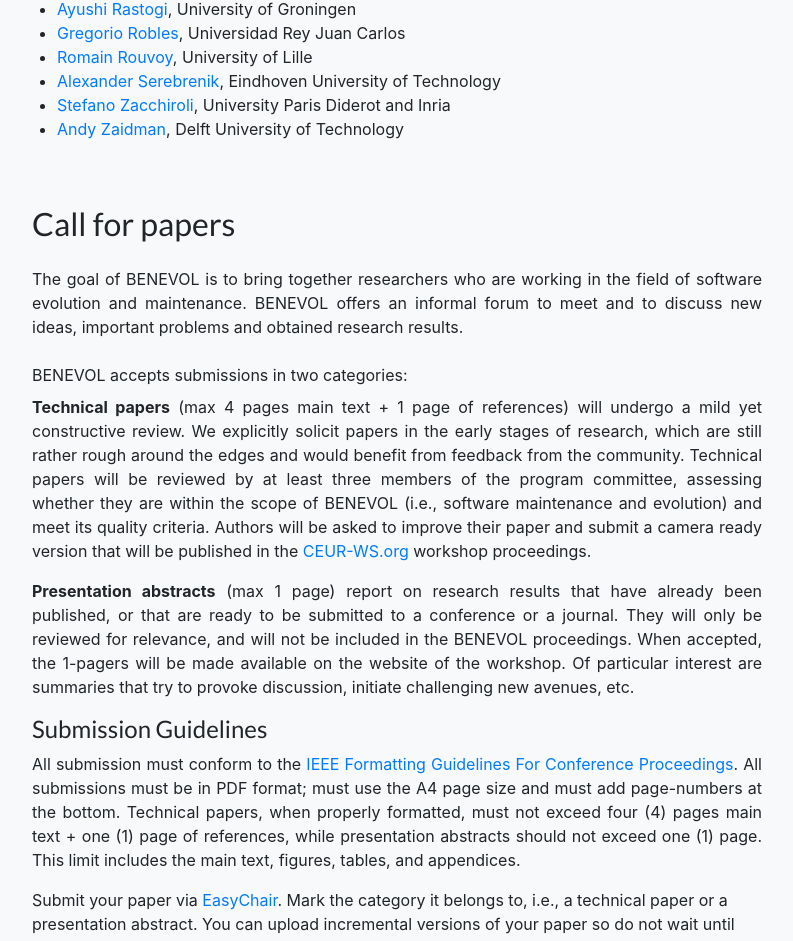
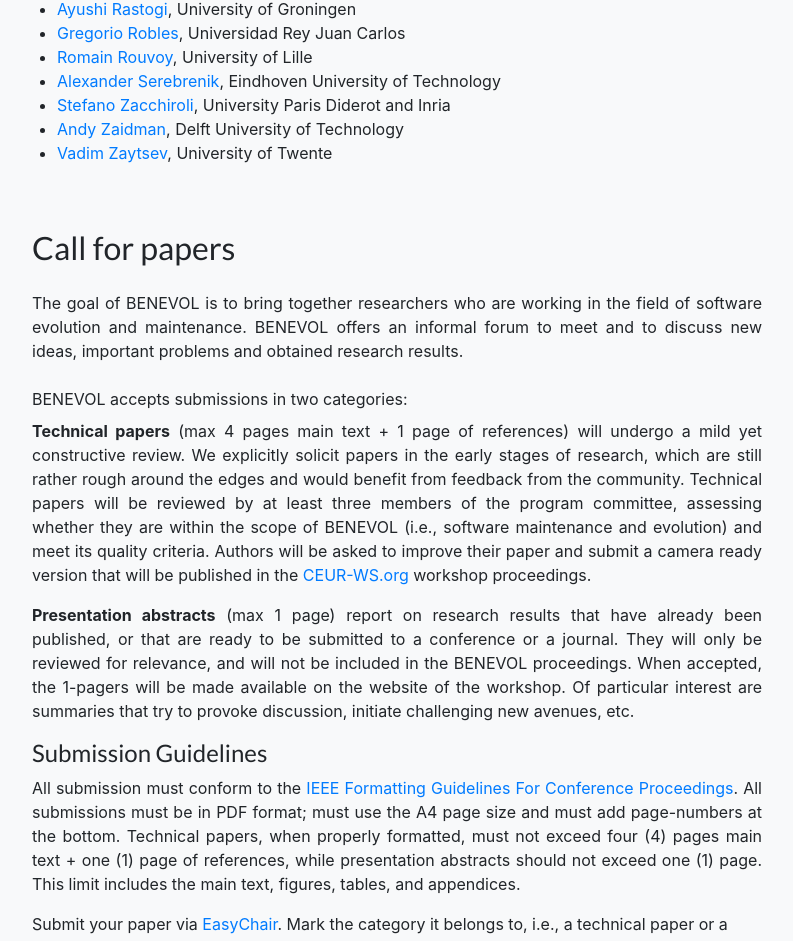
Before and after one commit to benevol2021/benevol2021.github.io, a website with bundled scripts: page index.html in a window 1280 px wide. Shown: the part 1893-2834 px from the top of the page, without its empty margins (243-1036 px from the left). Built offline with nearby package versions, Linux system fonts and the light colour scheme.

Commit message:
Update index.html

```diff
--- a/index.html
+++ b/index.html
@@ -1061,6 +1061,8 @@
                 Technology</li>
               <li><a href="https://upsilon.cc/~zack/">Stefano Zacchiroli</a>, University Paris Diderot and Inria</li>
               <li><a href="https://azaidman.github.io">Andy Zaidman</a>, Delft University of Technology</li>
+              <li><a href="https://grammarware.net">Vadim Zaytsev</a>, University of Twente</li>
+
             </ul>
           </div>
         </div>
```
